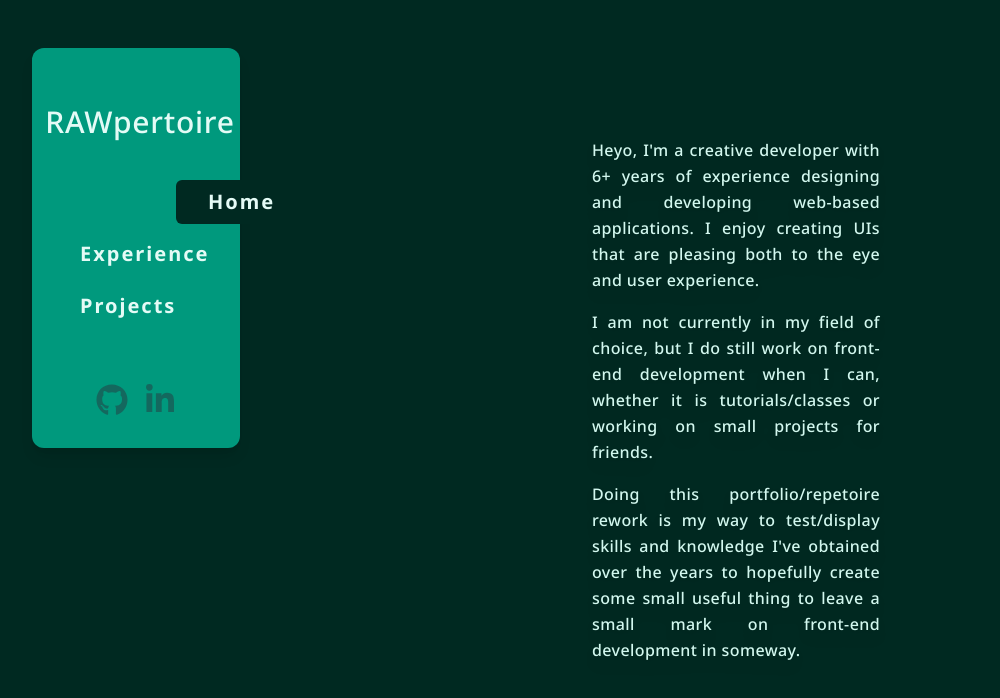
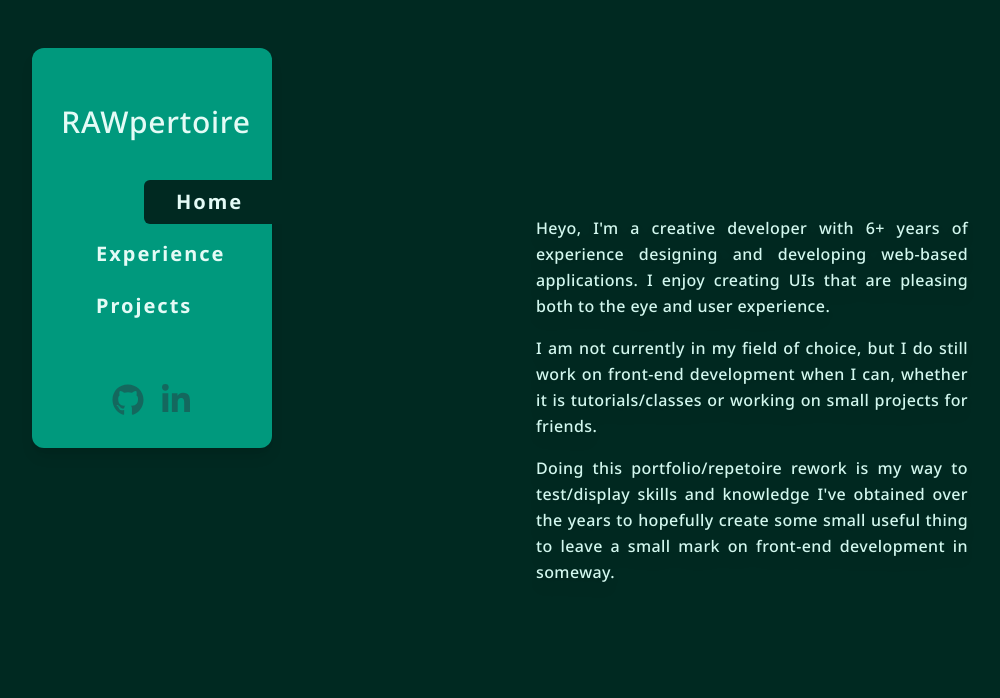
Before and after one commit to RAWoiwode/rawpertoire, a Next.js app: page / in a window 1280 px wide. Shown: the top 698 px of the page, without its empty margins (32-1032 px from the left). Built offline with nearby package versions, Linux system fonts and the light colour scheme.

Commit message:
Adjusting the desktop display for Home

```diff
--- a/app/components/SideNav.tsx
+++ b/app/components/SideNav.tsx
@@ -32,7 +32,7 @@ const SideNav = () => {
   const pathname = usePathname();
 
   return (
-    <div className="flex max-h-[50vh] flex-col py-8 lg:my-8 lg:ml-12 lg:w-1/6 lg:rounded-xl lg:bg-background-700 lg:shadow-lg">
+    <div className="flex max-h-[50vh] min-h-fit flex-auto flex-col py-8 lg:ml-12 lg:mt-8 lg:rounded-xl lg:bg-background-700 lg:shadow-lg">
       <Header />
       <div className="flex flex-1 flex-col justify-between">
         <nav className="hidden flex-col items-center space-y-2 px-8 py-4 lg:flex">
@@ -40,7 +40,7 @@ const SideNav = () => {
             <Link
               key={item.path}
               href={item.path}
-              className={`relative w-44 rounded-md px-8 py-2 text-xl font-bold tracking-widest transition-transform ${item.path === pathname ? "translate-x-32 rounded-r-none bg-background-950" : "hover:translate-x-4"}`}
+              className={`relative w-44 rounded-md px-8 py-2 text-xl font-bold tracking-widest transition-transform ${item.path === pathname ? "translate-x-16 rounded-r-none bg-background-950 xl:translate-x-20" : "hover:translate-x-4"}`}
             >
               {item.name}
             </Link>
--- a/app/page.tsx
+++ b/app/page.tsx
@@ -2,9 +2,9 @@ import MobileHeader from "./components/MobileHeader";
 
 const Home = () => {
   return (
-    <div className="mx-auto content-center p-4 text-text-100">
+    <div className="mx-auto p-4 text-text-100">
       <MobileHeader>About</MobileHeader>
-      <div className="space-y-4 p-4 text-justify text-base drop-shadow-lg lg:mx-auto lg:w-1/3">
+      <div className="space-y-4 p-4 text-justify text-base drop-shadow-lg lg:mx-auto lg:w-1/2">
         <p>
           Heyo, I&apos;m a creative developer with 6+ years of experience
           designing and developing web-based applications. I enjoy creating UIs
```
